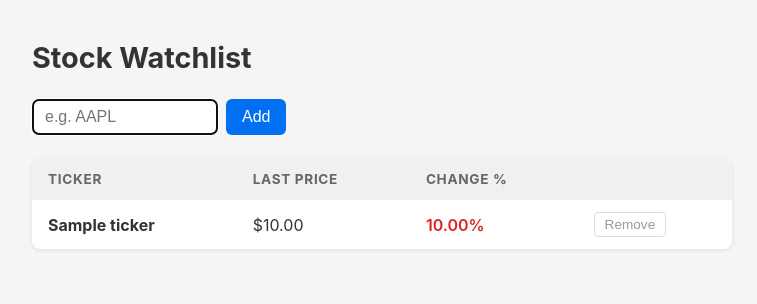
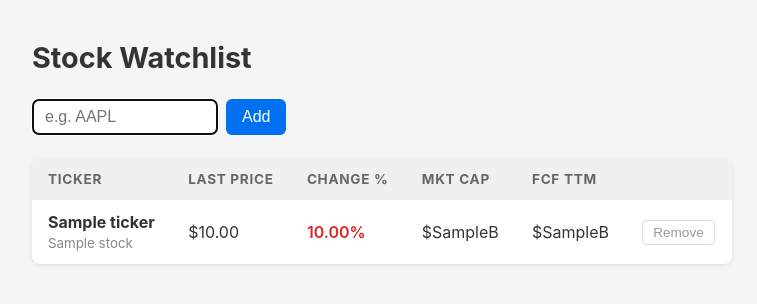
Before and after one commit to ai-investror/stock-watchlist, a Flask app: template templates/index.html in a window 1280 px wide. Shown: the top 304 px of the page, without its empty margins (258-1015 px from the left). Run offline with Flask 3, Linux system fonts and the light colour scheme; the template is opened without the code that fills it: most values are stand-ins (such as "Sample title", 1, 10 or a date in 2020).

Commit message:
Add company name, market cap and FCF TTM to watchlist

```diff
--- a/app.py
+++ b/app.py
@@ -23,6 +23,7 @@ def save_watchlist(tickers):
 def get_stock_data(ticker):
     try:
         stock = yf.Ticker(ticker)
+
         hist = stock.history(period='5d')
         if len(hist) >= 2:
             price = round(float(hist['Close'].iloc[-1]), 2)
@@ -32,10 +33,26 @@ def get_stock_data(ticker):
             price = round(float(hist['Close'].iloc[-1]), 2)
             change_pct = None
         else:
-            return {'ticker': ticker, 'price': None, 'change_pct': None}
-        return {'ticker': ticker, 'price': price, 'change_pct': change_pct}
+            price = None
+            change_pct = None
+
+        info = stock.info
+        name = info.get('longName') or info.get('shortName') or ticker
+        fcf = info.get('freeCashflow')
+        fcf_billions = round(fcf / 1e9, 2) if fcf is not None else None
+        mkt_cap = info.get('marketCap')
+        mkt_cap_billions = round(mkt_cap / 1e9, 2) if mkt_cap is not None else None
+
+        return {
+            'ticker': ticker,
+            'name': name,
+            'price': price,
+            'change_pct': change_pct,
+            'fcf_billions': fcf_billions,
+            'mkt_cap_billions': mkt_cap_billions,
+        }
     except Exception:
-        return {'ticker': ticker, 'price': None, 'change_pct': None}
+        return {'ticker': ticker, 'name': ticker, 'price': None, 'change_pct': None, 'fcf_billions': None, 'mkt_cap_billions': None}
 
 
 @app.route('/')
--- a/templates/index.html
+++ b/templates/index.html
@@ -79,13 +79,20 @@
                 <th>Ticker</th>
                 <th>Last Price</th>
                 <th>Change %</th>
+                <th>Mkt Cap</th>
+                <th>FCF TTM</th>
                 <th></th>
             </tr>
         </thead>
         <tbody>
             {% for stock in stocks %}
             <tr>
-                <td><strong>{{ stock.ticker }}</strong></td>
+                <td>
+                    <strong>{{ stock.ticker }}</strong>
+                    {% if stock.name != stock.ticker %}
+                    <br><small style="color: #888;">{{ stock.name }}</small>
+                    {% endif %}
+                </td>
                 <td>
                     {% if stock.price %}
                         ${{ "%.2f"|format(stock.price) }}
@@ -103,6 +110,20 @@
                     {% endif %}
                 </td>
                 <td>
+                    {% if stock.mkt_cap_billions is not none %}
+                        ${{ stock.mkt_cap_billions }}B
+                    {% else %}
+                        —
+                    {% endif %}
+                </td>
+                <td>
+                    {% if stock.fcf_billions is not none %}
+                        ${{ stock.fcf_billions }}B
+                    {% else %}
+                        —
+                    {% endif %}
+                </td>
+                <td>
                     <a href="/delete/{{ stock.ticker }}"><button class="delete-btn">Remove</button></a>
                 </td>
             </tr>
```
